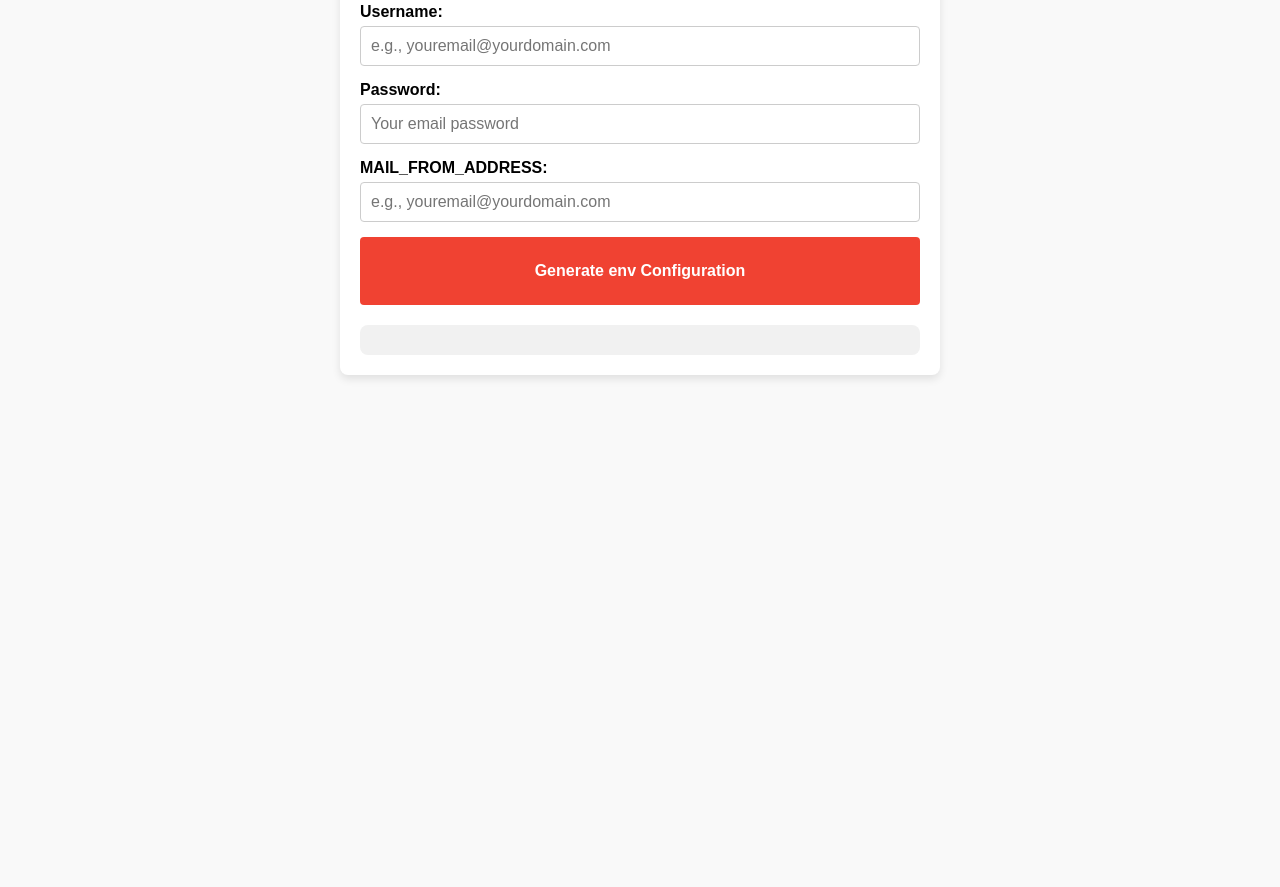
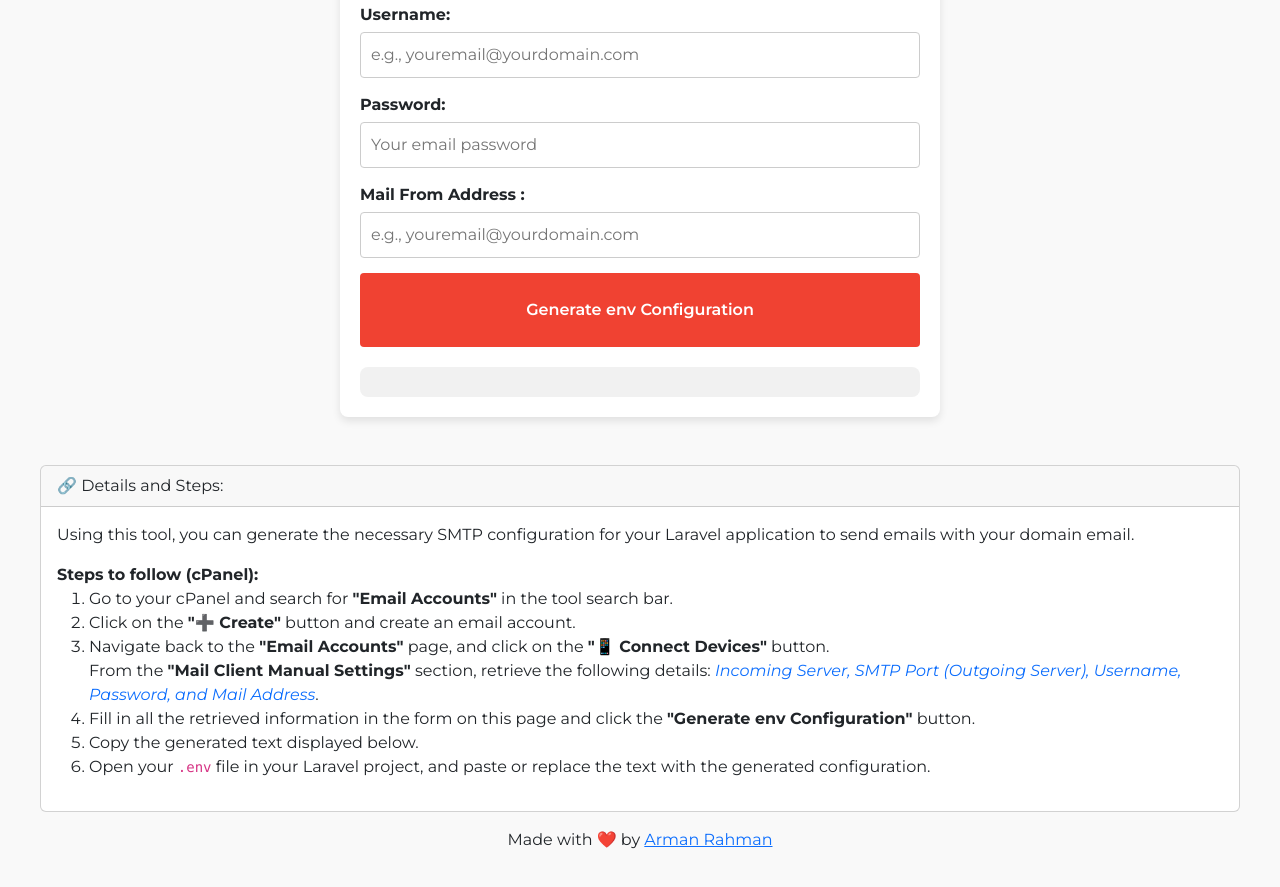
Before and after one commit to helloarman/laravel-smtp, a plain HTML site: page index.html in a window 1280 px wide. Shown: the part 293-1180 px from the top of the page. Before the commit the page ends 800 px from the top, so only its background shows below. Drawn offline with nearby package versions, Linux system fonts and the light colour scheme.

Commit message:
chore: updated description

```diff
--- a/index.html
+++ b/index.html
@@ -5,6 +5,12 @@
     <meta charset="UTF-8">
     <meta name="viewport" content="width=device-width, initial-scale=1.0">
     <title>Laravel SMTP Email Configuration Generator</title>
+
+    <link href="https://cdn.jsdelivr.net/npm/bootstrap@5.3.3/dist/css/bootstrap.min.css" rel="stylesheet">
+    <link rel="preconnect" href="https://fonts.googleapis.com">
+    <link rel="preconnect" href="https://fonts.gstatic.com" crossorigin>
+    <link href="https://fonts.googleapis.com/css2?family=Montserrat:ital,wght@0,100..900;1,100..900&family=Noto+Sans:ital,wght@0,100..900;1,100..900&family=Roboto:ital,wght@0,100;0,300;0,400;0,500;0,700;0,900;1,100;1,300;1,400;1,500;1,700;1,900&display=swap" rel="stylesheet">
+
     <link rel="stylesheet" href="style.css">
 </head>
 
@@ -28,13 +34,54 @@
             <input type="password" id="password" placeholder="Your email password">
         </div>
         <div class="form-group">
-            <label for="mailFromAddress">MAIL_FROM_ADDRESS:</label>
+            <label for="mailFromAddress">Mail From Address :</label>
             <input type="text" id="mailFromAddress" placeholder="e.g., youremail@yourdomain.com">
         </div>
         <button onclick="generateConfig()">Generate env Configuration</button>
         <div class="output" id="output"></div>
     </div>
+    <div class="card mt-5">
+        <div class="card-header">🔗 Details and Steps:</div>
+        <div class="card-body">
+            <p>
+                Using this tool, you can generate the necessary SMTP configuration for your Laravel application to send emails with your domain email.
+            </p>
 
+            <strong>Steps to follow (cPanel):</strong>
+            <ol>
+                <li>
+                    Go to your cPanel and search for <b>"Email Accounts"</b> in the tool search bar.
+                </li>
+                <li>
+                    Click on the <b>"➕ Create"</b> button and create an email account.
+                </li>
+                <li>
+                    Navigate back to the <b>"Email Accounts"</b> page, and click on the <b>"📱 Connect Devices"</b> button.
+                    <br>
+                    From the <b>"Mail Client Manual Settings"</b> section, retrieve the following details:
+                    <i class="text-primary">Incoming Server, SMTP Port (Outgoing Server), Username, Password, and Mail Address</i>.
+                </li>
+                <li>
+                    Fill in all the retrieved information in the form on this page and click the <b>"Generate env Configuration"</b> button.
+                </li>
+                <li>
+                    Copy the generated text displayed below.
+                </li>
+                <li>
+                    Open your <code>.env</code> file in your Laravel project, and paste or replace the text with the generated configuration.
+                </li>
+            </ol>
+        </div>
+    </div>
+
+    <footer class="mt-3">
+        <p class="text-slate-600 text-center my-10">
+            Made with ❤️ by
+            <a href="https://github.com/helloarman" target="_blank" rel="noopener noreferrer" class="underline">Arman Rahman</a>
+        </p>
+    </footer>
+
+    <script src="https://cdn.jsdelivr.net/npm/bootstrap@5.3.3/dist/js/bootstrap.bundle.min.js"></script>
     <script>
         function generateConfig() {
             const incomingServer = document.getElementById('incomingServer').value.trim();
--- a/style.css
+++ b/style.css
@@ -3,7 +3,10 @@
 }
 
 body {
-    font-family: Arial, sans-serif;
+    font-family: "Montserrat", serif;
+    font-optical-sizing: auto;
+    font-style: normal;
+    font-variation-settings: "wdth" 100;
     margin: 20px;
     padding: 20px;
     background-color: #f9f9f9;
```
